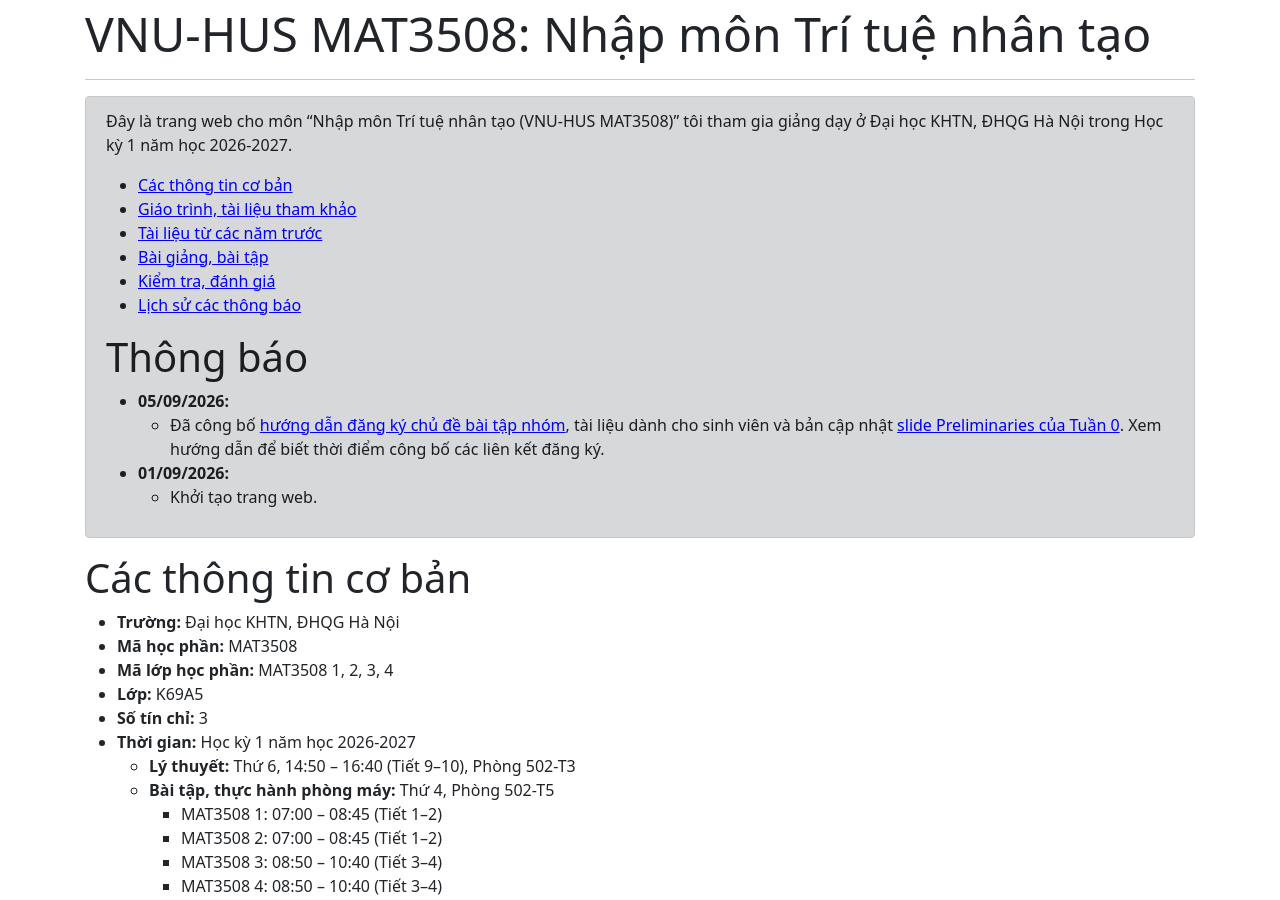
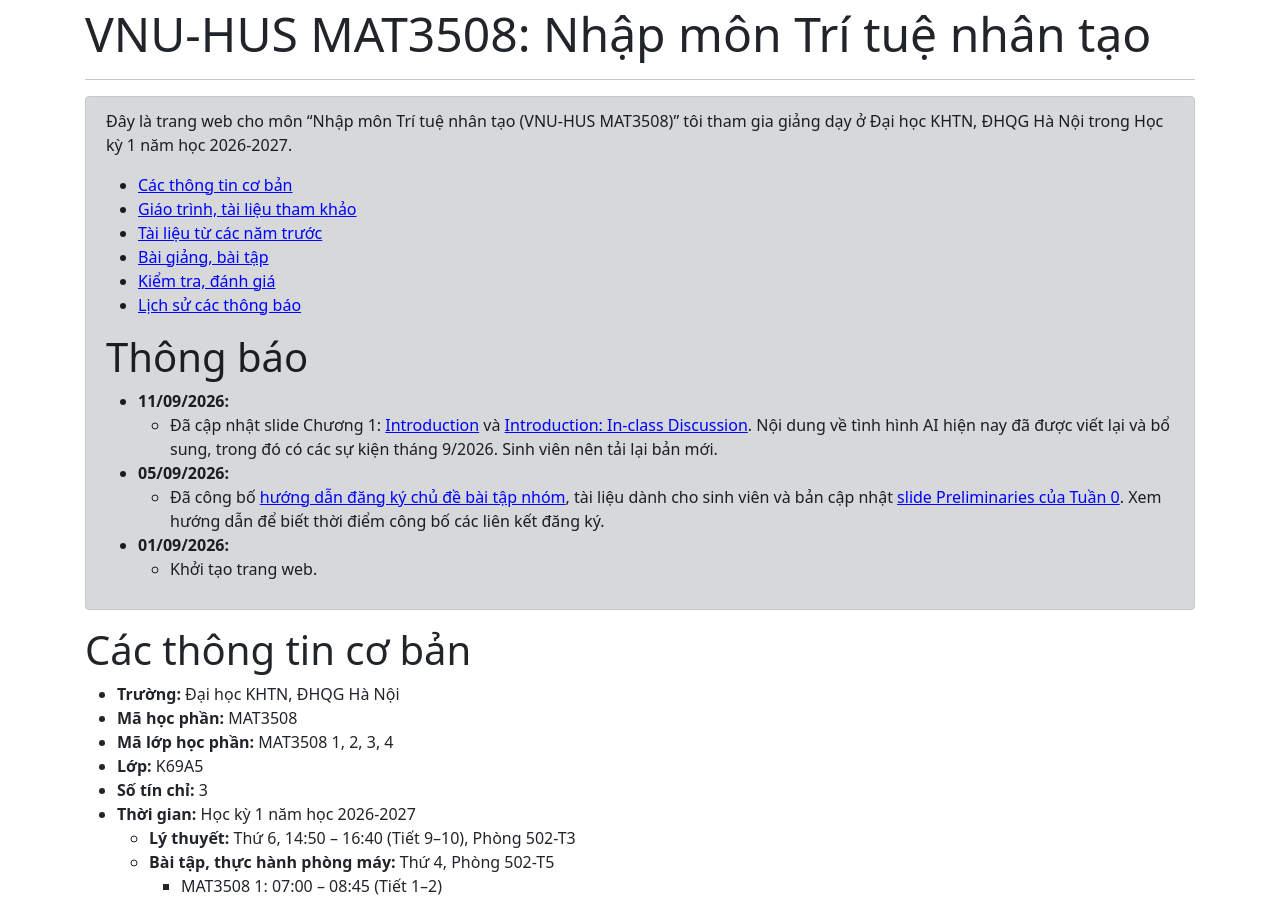
Before and after one commit to hoanganhduc/hoanganhduc.github.io, a Jekyll site: the page built from teaching/VNU-HUS/2026/winter/MAT3508/index.md, in a window 1280 px wide and 900 px high. Built offline with Jekyll 4.4.1, drawn with Linux system fonts in a browser that asks for light colours; nearby versions of some CDN libraries; a style sheet for code colours, icons or effects is not loaded; some of the changed text lies outside the part shown.

Commit message:
Publish revised chapter 1 slides for MAT3508 and MAT1206E
Replace the reading deck (52 pages) and the in-class discussion deck
(61 pages) with the current student builds from VNU-HUS-IntroAI
commit d0ae622. Both courses hold identical bytes.

The discussion deck was stale: it still carried the version from
7 September 2026, before the chapter 1 review.

Add a dated announcement on both course pages.

```diff
--- a/teaching/VNU-HUS/2026/winter/MAT3508/index.md
+++ b/teaching/VNU-HUS/2026/winter/MAT3508/index.md
@@ -1,7 +1,7 @@
 ---
 layout: default
 title: "VNU-HUS MAT3508: Nhập môn Trí tuệ nhân tạo"
-last_modified_at: 2026-09-06
+last_modified_at: 2026-09-11
 lang: "vi"
 katex: true
 ---
@@ -14,6 +14,8 @@ katex: true
 
 <h1>Thông báo</h1>
 
+* **11/09/2026:**
+  * Đã cập nhật slide Chương 1: [Introduction]({{ page.url }}/Introduction.pdf) và [Introduction: In-class Discussion]({{ page.url }}/Discussion/Introduction.pdf). Nội dung về tình hình AI hiện nay đã được viết lại và bổ sung, trong đó có các sự kiện tháng 9/2026. Sinh viên nên tải lại bản mới.
 * **05/09/2026:**
   * Đã công bố [hướng dẫn đăng ký chủ đề bài tập nhóm]({% link teaching/VNU-HUS/2026/winter/MAT3508/mini-projects.md %}), tài liệu dành cho sinh viên và bản cập nhật [slide Preliminaries của Tuần 0]({{ page.url }}/Preliminaries.pdf). Xem hướng dẫn để biết thời điểm công bố các liên kết đăng ký.
 * **01/09/2026:**
```
Also changed, not shown: teaching/VNU-HUS/2026/winter/MAT1206E/index.md (+3 -1 lines), 4 other files.
